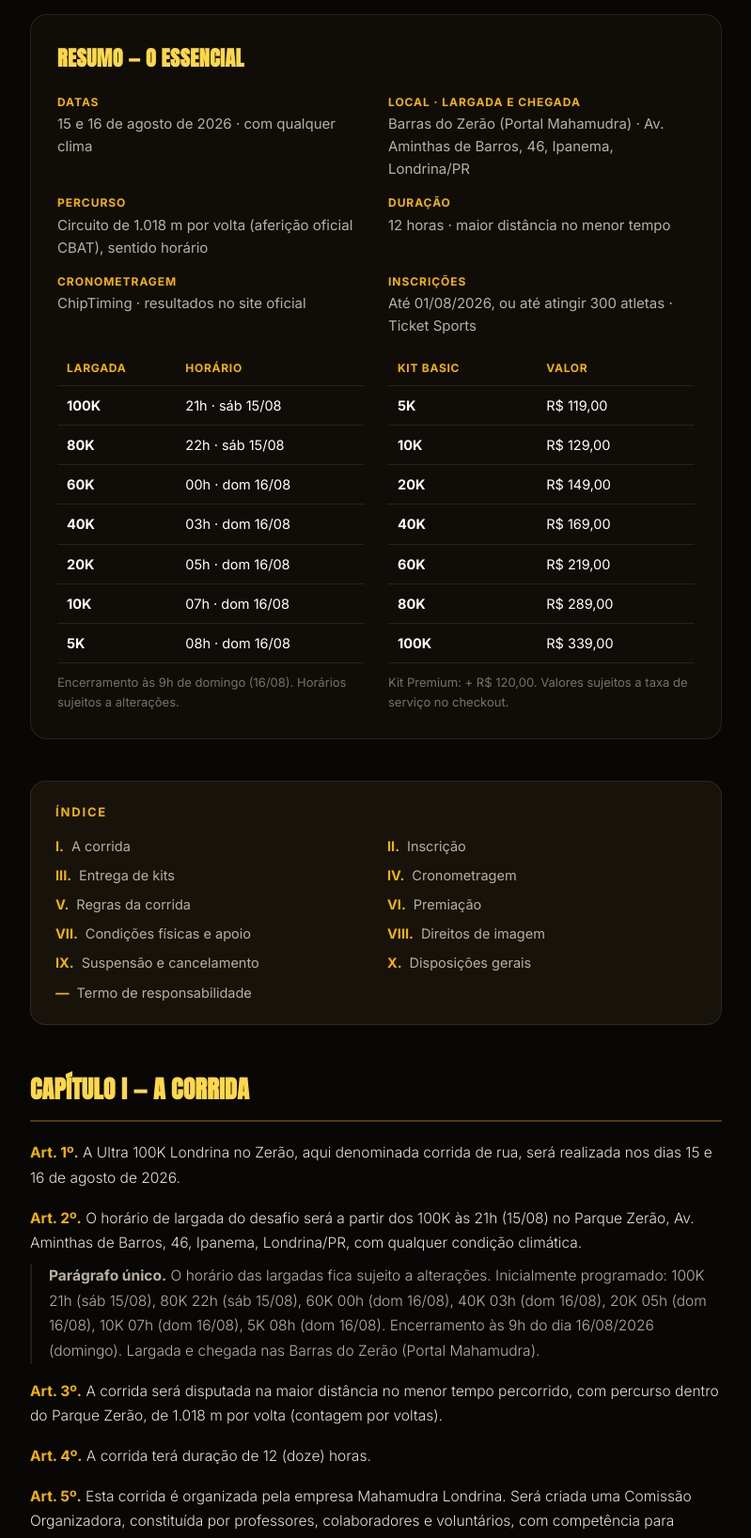
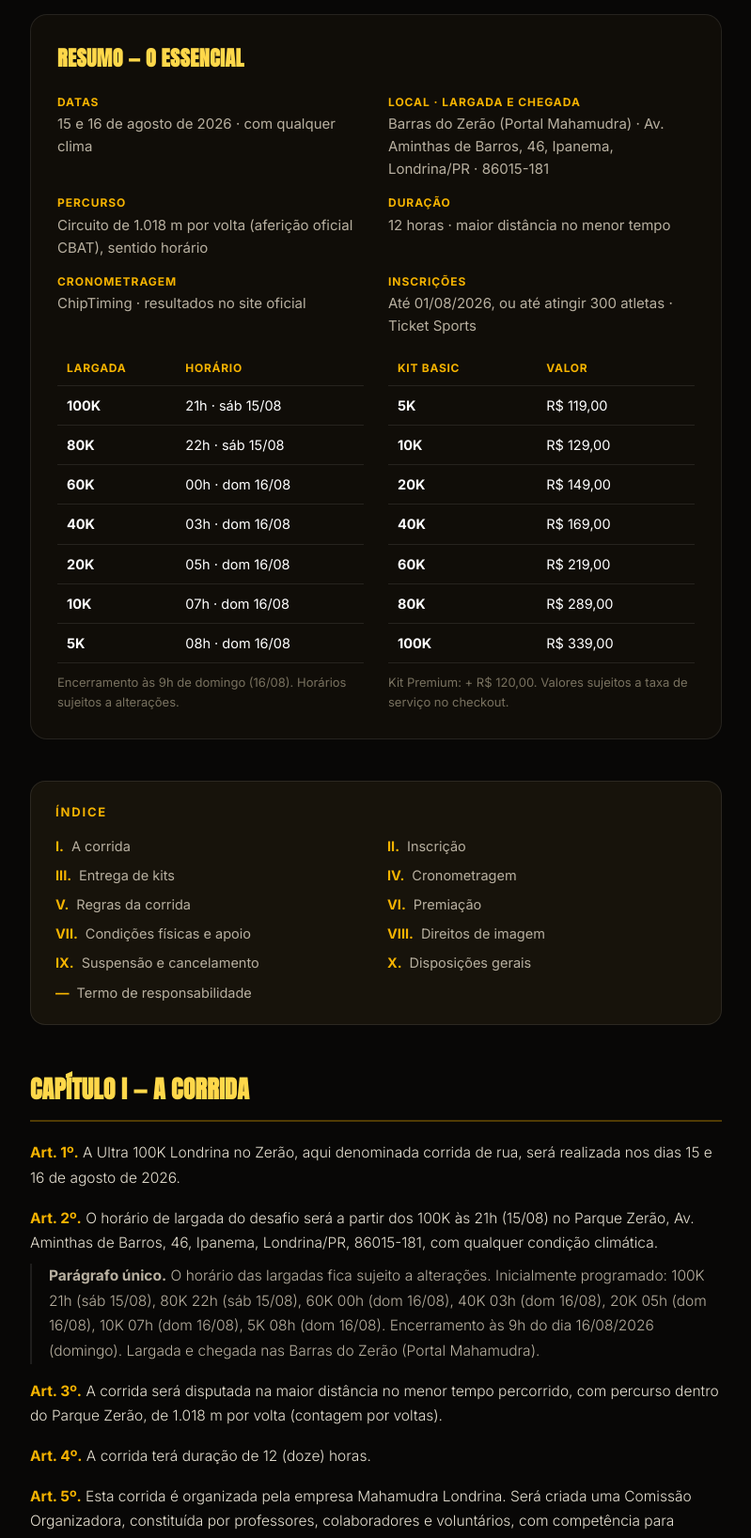
Before and after one commit to caetano0666/ultra100k, a plain HTML site: page regulamento.html in a window 1280 px wide. Shown: the part 300-1937 px from the top of the page at 94% size, without its empty margins (240-1039 px from the left). Drawn offline with Linux system fonts and the light colour scheme.

Commit message:
Regulamento: adiciona CEP 86015-181 ao endereco (consistente com o site)

```diff
--- a/regulamento.html
+++ b/regulamento.html
@@ -91,7 +91,7 @@ table td b{color:var(--branco)}
     <h2>Resumo — o essencial</h2>
     <div class="dgrid">
       <div class="item"><div><b>Datas</b><span>15 e 16 de agosto de 2026 · com qualquer clima</span></div></div>
-      <div class="item"><div><b>Local · Largada e Chegada</b><span>Barras do Zerão (Portal Mahamudra) · Av. Aminthas de Barros, 46, Ipanema, Londrina/PR</span></div></div>
+      <div class="item"><div><b>Local · Largada e Chegada</b><span>Barras do Zerão (Portal Mahamudra) · Av. Aminthas de Barros, 46, Ipanema, Londrina/PR · 86015-181</span></div></div>
       <div class="item"><div><b>Percurso</b><span>Circuito de 1.018 m por volta (aferição oficial CBAT), sentido horário</span></div></div>
       <div class="item"><div><b>Duração</b><span>12 horas · maior distância no menor tempo</span></div></div>
       <div class="item"><div><b>Cronometragem</b><span>ChipTiming · resultados no site oficial</span></div></div>
@@ -154,7 +154,7 @@ table td b{color:var(--branco)}
   <section class="cap" id="cap1">
     <h2>Capítulo I — A corrida</h2>
     <p class="art"><b class="n">Art. 1º.</b> A Ultra 100K Londrina no Zerão, aqui denominada corrida de rua, será realizada nos dias 15 e 16 de agosto de 2026.</p>
-    <p class="art"><b class="n">Art. 2º.</b> O horário de largada do desafio será a partir dos 100K às 21h (15/08) no Parque Zerão, Av. Aminthas de Barros, 46, Ipanema, Londrina/PR, com qualquer condição climática.
+    <p class="art"><b class="n">Art. 2º.</b> O horário de largada do desafio será a partir dos 100K às 21h (15/08) no Parque Zerão, Av. Aminthas de Barros, 46, Ipanema, Londrina/PR, 86015-181, com qualquer condição climática.
       <span class="sub"><b>Parágrafo único.</b> O horário das largadas fica sujeito a alterações. Inicialmente programado: 100K 21h (sáb 15/08), 80K 22h (sáb 15/08), 60K 00h (dom 16/08), 40K 03h (dom 16/08), 20K 05h (dom 16/08), 10K 07h (dom 16/08), 5K 08h (dom 16/08). Encerramento às 9h do dia 16/08/2026 (domingo). Largada e chegada nas Barras do Zerão (Portal Mahamudra).</span></p>
     <p class="art"><b class="n">Art. 3º.</b> A corrida será disputada na maior distância no menor tempo percorrido, com percurso dentro do Parque Zerão, de 1.018 m por volta (contagem por voltas).</p>
     <p class="art"><b class="n">Art. 4º.</b> A corrida terá duração de 12 (doze) horas.</p>
```
